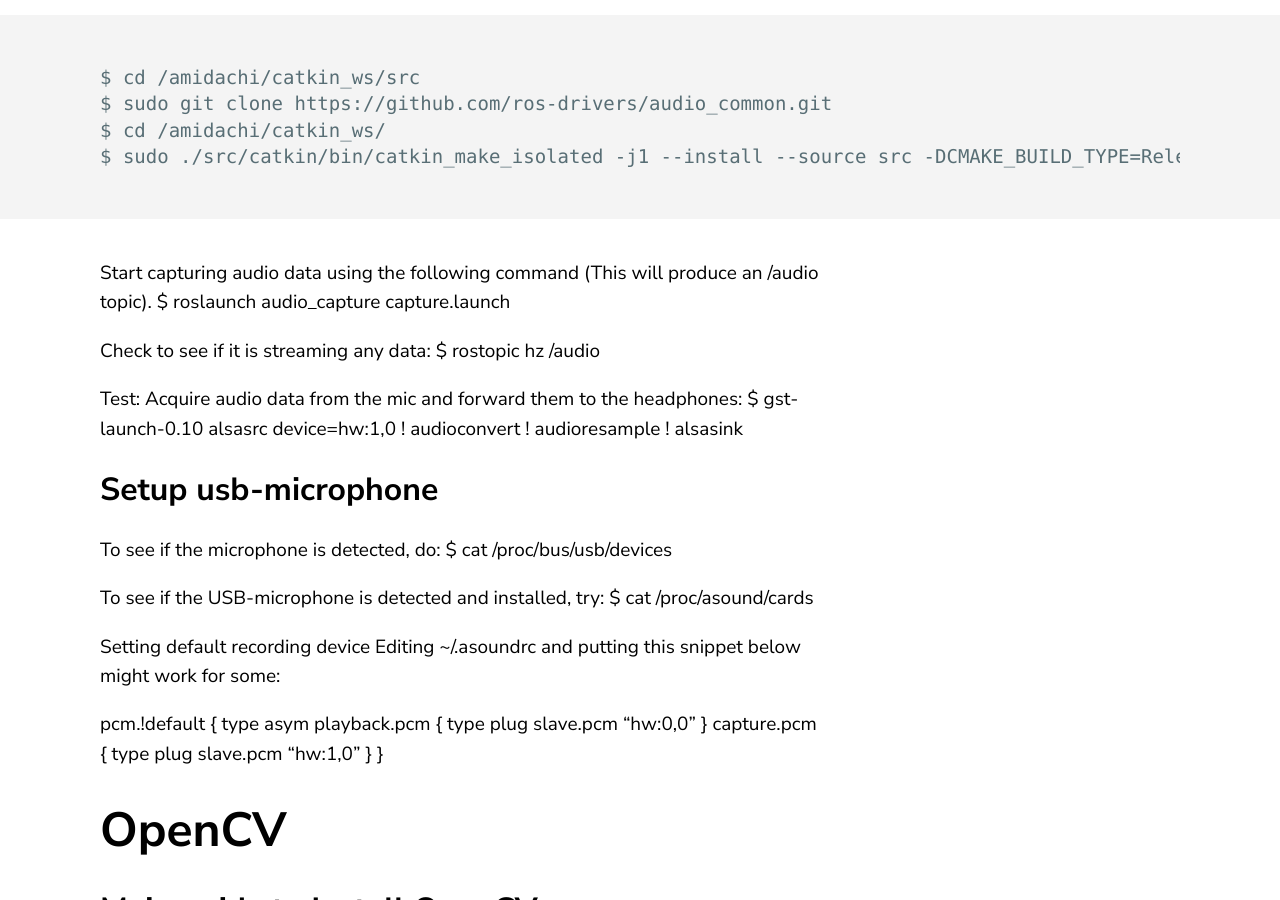
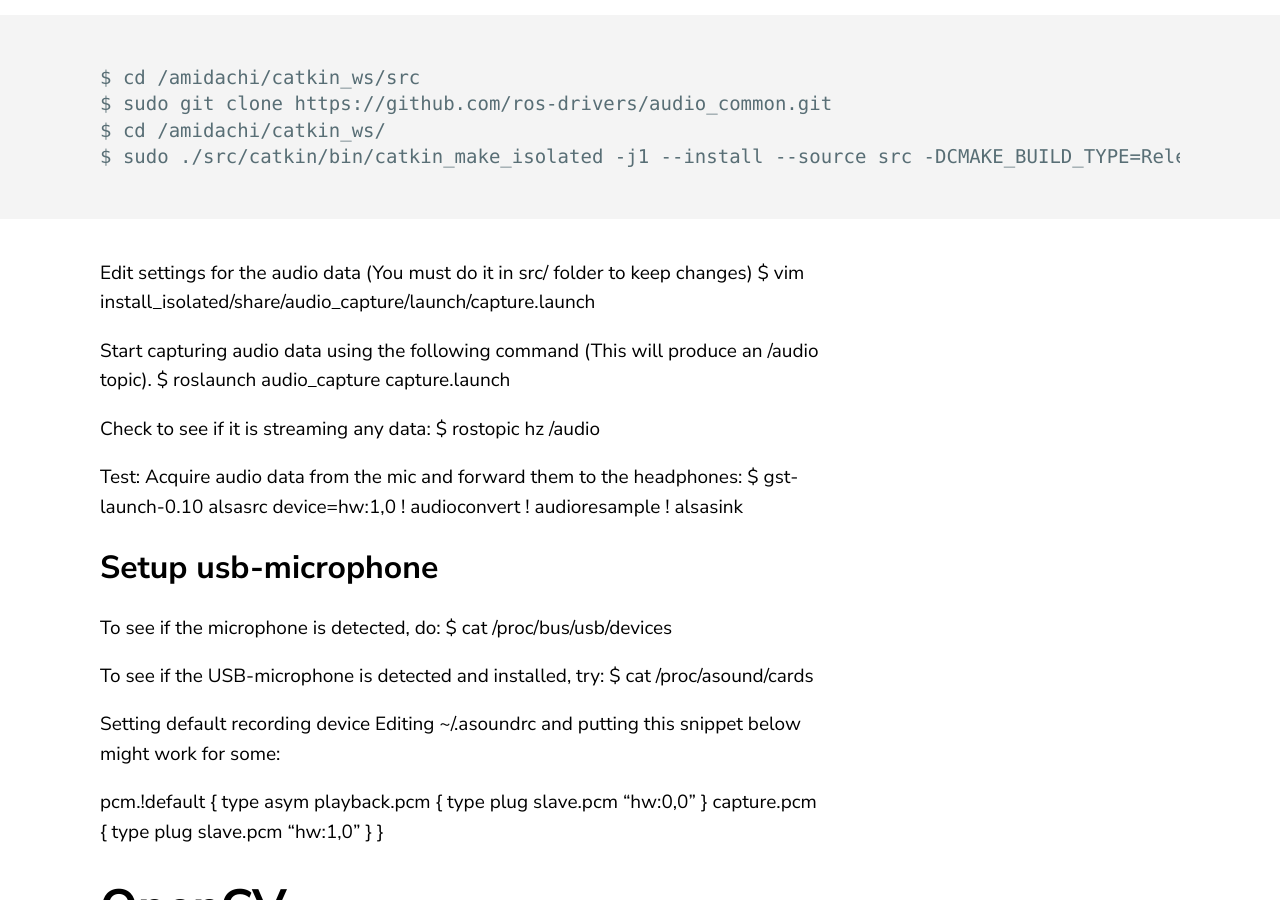
Before and after one commit to jluis9796/jluis9796.github.io, a Jekyll site: the page built from _posts/2020-05-31-manuals.markdown, in a window 1280 px wide and 900 px high, scrolled down 10037 px. Built offline with Jekyll 4.4.1, drawn with Linux system fonts in a browser that asks for light colours.

Commit message:
Update 2020-05-31-manuals.markdown

````diff
--- a/_posts/2020-05-31-manuals.markdown
+++ b/_posts/2020-05-31-manuals.markdown
@@ -229,6 +229,8 @@ $ sudo git clone https://github.com/ros-drivers/audio_common.git
 $ cd /amidachi/catkin_ws/
 $ sudo ./src/catkin/bin/catkin_make_isolated -j1 --install --source src -DCMAKE_BUILD_TYPE=Release
 ```
+Edit settings for the audio data (You must do it in src/ folder to keep changes)
+$ vim install_isolated/share/audio_capture/launch/capture.launch
 
 Start capturing audio data using the following command (This will produce an /audio topic).
 $ roslaunch audio_capture capture.launch
````
